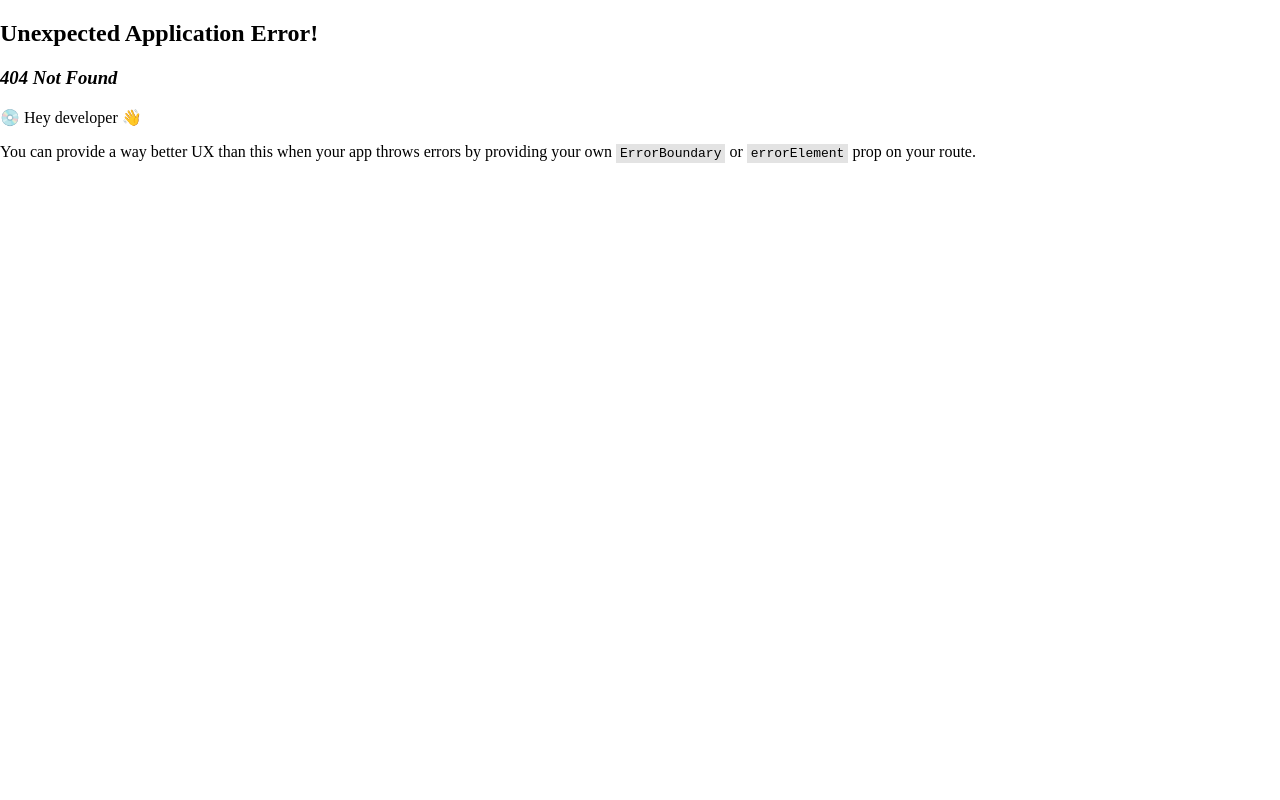
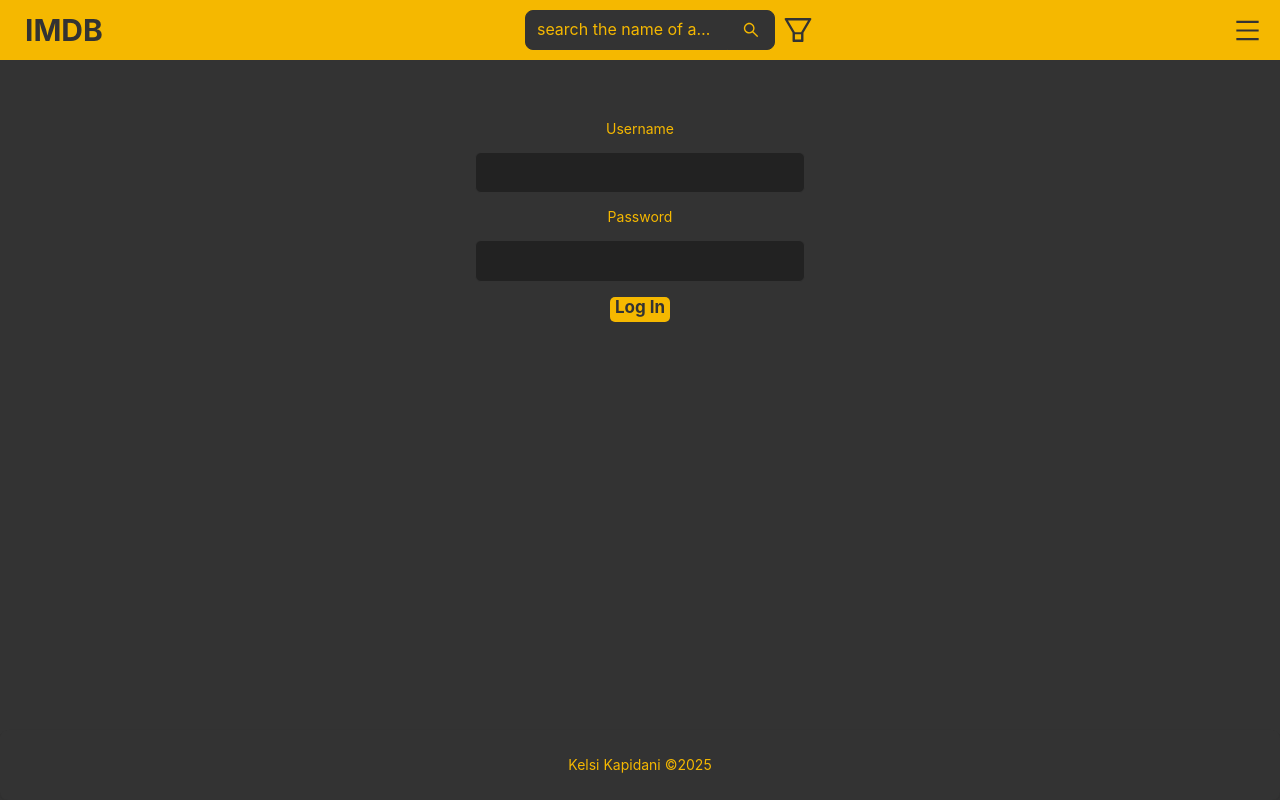
Before and after one commit to kelsi-kapidani/frontend-assignment, a React (Vite) app in the folder first-assignment/: page /login in a window 1280 px wide. Before the commit this address had no page. Built offline with nearby package versions, Linux system fonts and the light colour scheme.

Commit message:
Added(Slices): added redux slices and functionality to log in and access profile

```diff
--- a/first-assignment/package.json
+++ b/first-assignment/package.json
@@ -11,9 +11,11 @@
   },
   "dependencies": {
     "@ant-design/icons": "^5.6.1",
+    "@reduxjs/toolkit": "^2.8.1",
     "antd": "^5.24.8",
     "react": "^19.0.0",
     "react-dom": "^19.0.0",
+    "react-redux": "^9.2.0",
     "react-router": "^7.5.1",
     "react-router-dom": "^7.5.1"
   },
--- a/first-assignment/src/Components/Home.tsx
+++ b/first-assignment/src/Components/Home.tsx
@@ -1,6 +1,6 @@
 import '../index.css'
 import { Carousel } from 'antd'
-import { filmDB } from '../DB/films.tsx'
+import { filmDB } from '../DB/films'
 
 console.log(filmDB);
 
--- a/first-assignment/src/Components/LogIn.tsx
+++ b/first-assignment/src/Components/LogIn.tsx
@@ -2,13 +2,18 @@ import { Col, Input, Row } from "antd";
 import { useState } from "react";
 import { findUN } from "../DB/profiles";
 import { useNavigate } from "react-router-dom";
+import { useDispatch } from "react-redux";
+import { set } from "../Slices/profileIdSlice";
+import { login } from "../Slices/loginSlice";
 
 export function LogIn() {
 
     const [userName, setUserName] = useState<string>('');
     const [passWord, setPassWord] = useState<string>('');
     const [failedLogin, setFailedLogin] = useState(false);
-    const navigate = useNavigate()
+
+    const navigate = useNavigate();
+    const dispatch = useDispatch();
 
     const handleLogIn = (username: string, password: string) => {
 
@@ -18,38 +23,40 @@ export function LogIn() {
             return
         }
         if (profile.login.password===password) {
+            dispatch(set(profile.id));
+            dispatch(login());
             navigate(`/profile/${profile.id}`);
         }
     };
 
     return(
-        <Row>
-            <Col style={{justifyContent:'center', color:'#F5B800'}}>
-                {failedLogin&&<Row> Not Valid Log In Credentials</Row>}
-                <Row>
+        <Row align='middle' justify='center'>
+            <Col style={{color:'#F5B800'}}>
+                {failedLogin&&<Row align='middle' justify='center'> Not Valid Log In Credentials</Row>}
+                <Row  justify='center' style={{marginTop:'20px'}}>
                     Username
                 </Row>
                 <Row>
                     <Input
-                        size="large"
-                        style={{ width: '350px', color: '#F5B800', borderColor: '#333333', backgroundColor: '#333333', fontSize:'22px', marginTop:'15px', marginBottom:'15px'}}
+                        size="middle"
+                        style={{ textAlign:'center', width: '330px', color: '#F5B800', borderColor: '#333333', backgroundColor: '#222222', fontSize:'20px', marginTop:'15px', marginBottom:'15px'}}
                         className="custom-input"
                         onChange={(e)=>{setUserName(e.target.value)}}/>
                 </Row>
-                <Row>
+                <Row justify='center'>
                     Password
                 </Row>
                 <Row>
                     <Input
-                        size="large"
-                        style={{ width: '350px', color: '#F5B800', borderColor: '#333333', backgroundColor: '#333333', fontSize:'22px', marginTop:'15px', marginBottom:'15px'}}
+                        size="middle"
+                        style={{ textAlign:'center', width: '330px', color: '#F5B800', borderColor: '#333333', backgroundColor: '#222222', fontSize:'20px', marginTop:'15px', marginBottom:'15px'}}
                         className="custom-input"
                         onChange={(e)=>{setPassWord(e.target.value)}}
                         onPressEnter={()=>{handleLogIn(userName,passWord)}}/>
                 </Row>
-                <Row>
+                <Row align='middle' justify='center'>
                     <div
-                        style={{borderRadius:'5px', color:'#333333', backgroundColor:'#F5B800'}}
+                        style={{ textAlign:'center', borderRadius:'5px', color:'#333333', backgroundColor:'#F5B800', fontSize:'17px', width:'60px', height:'25px', fontWeight:'bold', cursor:'pointer'}}
                         onClick={()=>{handleLogIn(userName,passWord)}}>Log In</div>
                 </Row>
             </Col>
--- a/first-assignment/src/Components/NavBar.tsx
+++ b/first-assignment/src/Components/NavBar.tsx
@@ -4,6 +4,8 @@ import { MenuOutlined , FilterOutlined , SearchOutlined } from '@ant-design/icon
 import { allGenres } from '../DB/films'
 import { useState } from 'react'
 import '../index.css'
+import { useSelector } from 'react-redux'
+import { RootState } from '../main'
 
 const { Search } = Input;
 const { useBreakpoint } = Grid;
@@ -15,8 +17,11 @@ export function NavBar() {
     const [open, setOpen] = useState(false);
     const [open2, setOpen2] = useState(false);
 
-    const navigate = useNavigate()
+    const navigate = useNavigate();
     const screens = useBreakpoint();
+
+    const loginStatus = useSelector((state:  RootState) => state.logIn.value);
+    const profileId = useSelector((state:  RootState)  => state.profileId.value);
 
     const menu = (
         <div className='custom-checkbox-group'>
@@ -84,8 +89,9 @@ export function NavBar() {
                     <Drawer width='200' style={{backgroundColor:'#333333'}} maskClosable={true}  closable={false} onClose={()=>setOpen(false)} open={open}>
                         <Menu className="custom-menu" style={{backgroundColor:'#333333'}}>
                             <Menu.Item style={{color:'#FFFFFF'}} onClick={()=> {setSelectedGenres([]);setOpen(false);navigate('/home')}}>Home</Menu.Item>
-                            <Menu.Item style={{color:'#FFFFFF'}} onClick={()=> {setSelectedGenres([]);setOpen(false);navigate('/profile')}}>My Profile</Menu.Item>
+                            {loginStatus&&<Menu.Item style={{color:'#FFFFFF'}} onClick={()=> {setSelectedGenres([]);setOpen(false);navigate(`/profile/${profileId}`)}}>My Profile</Menu.Item>}
                             <Menu.Item style={{color:'#FFFFFF'}} onClick={()=>{setSelectedGenres([]);setOpen(false);navigate(`/search?name=&genres=`)}}>Library</Menu.Item>
+                            {!loginStatus&&<Menu.Item style={{color:'#FFFFFF'}} onClick={()=> {setSelectedGenres([]);setOpen(false);navigate('/login')}}>Log In</Menu.Item>}
                             <Menu.Item style={{color:'#FFFFFF'}}>Contact</Menu.Item>
                         </Menu>
                     </Drawer>
@@ -126,9 +132,10 @@ export function NavBar() {
                 <MenuOutlined style={{fontSize:'25px' , color:'#333333'}} onClick={()=>setOpen(true)}/>
                 <Drawer width='200' style={{backgroundColor:'#333333'}} maskClosable={true}  closable={false} onClose={()=>setOpen(false)} open={open}>
                     <Menu className="custom-menu" style={{backgroundColor:'#333333'}}>
-                        <Menu.Item style={{color:'#FFFFFF'}} onClick={()=> {setSelectedGenres([]);setOpen(false);navigate('/profile')}}>My Profile</Menu.Item>
+                        {loginStatus&&<Menu.Item style={{color:'#FFFFFF'}} onClick={()=> {setSelectedGenres([]);setOpen(false);navigate(`/profile/${profileId}`)}}>My Profile</Menu.Item>}
                         <Menu.Item style={{color:'#FFFFFF'}} onClick={()=>{setSelectedGenres([]);setOpen(false);navigate(`/search?name=&genres=`)}}>Library</Menu.Item>
                         <Menu.Item style={{color:'#FFFFFF'}}>Contact</Menu.Item>
+                        {!loginStatus&&<Menu.Item style={{color:'#FFFFFF'}} onClick={()=> {setSelectedGenres([]);setOpen(false);navigate('/login')}}>Log In</Menu.Item>}
                     </Menu>
                 </Drawer>
             </Col>
--- a/first-assignment/src/Components/Profile.tsx
+++ b/first-assignment/src/Components/Profile.tsx
@@ -3,6 +3,8 @@ import { Col , Row , Typography , Empty , Grid , Card } from "antd"
 import { useNavigate } from 'react-router'
 import Meta from 'antd/es/card/Meta'
 import { findProfile } from '../DB/profiles'
+import { useSelector } from 'react-redux'
+import { RootState } from '../main'
 
 const { useBreakpoint } = Grid;
 const { Title } = Typography;
@@ -15,10 +17,21 @@ export function Profile () {
     const { id } = useParams();
     const profile = findProfile(Number(id));
 
+    const profileId = useSelector((state:  RootState)  => state.profileId.value);
+
+    if (profile===false) {
+        return(
+            <Empty style={{marginTop:'50px' , marginLeft:'100px'}}/>
+        )
+    }else if (profileId!=profile.id) {
+        return(
+            <div>Your are not logged in to this account</div>
+        )
+    }
     if (screens.xs) {
         return(
             <>
-            {profile===false ? (<Empty style={{marginTop:'50px' , marginLeft:'100px'}}/>) : (
+            {
             <Col style={{marginLeft:'5px',marginRight:'5px'}}>
                 <Row justify='center'>
                     <img
@@ -61,13 +74,12 @@ export function Profile () {
                         </Col>
                     ))}
                 </Row>
-            </Col>)}
+            </Col>}
             </>
         )
     }
     return (
         <>
-        {profile===false ? (<Empty/>) : (
             <Col>
                 <Row  gutter={16} wrap={false}>
                     <Col>
@@ -79,7 +91,7 @@ export function Profile () {
                         <Title style={{color:'#ffffff'}}>{profile.name}</Title>
                     </Col>
                 </Row>
-                <Row>
+                <Row justify='center'>
                     <div style={{color:'#ffffff' , fontWeight:'bold' , fontSize:'30px' , marginBottom:'30px' , marginTop:'50px'}}>Your Library</div>
                 </Row>
                 <Row gutter={[24,32]}>
@@ -113,7 +125,6 @@ export function Profile () {
                     ))}
                 </Row>
             </Col>
-        )}
         </>
     )
 }
--- a/first-assignment/src/DB/profiles.ts
+++ b/first-assignment/src/DB/profiles.ts
@@ -13,8 +13,8 @@ export type Profile = {
 };
 
 export const profiles: Profile[] = [
-    {id: 0 , name: 'Kelsi Kapidani' , picture: '/assets/no_image.jpg' , library: [] , login: {username: 'KelsiKapidani' , password: '07042001Kk'}},
-    {id: 1 , name: 'Ndricim Jahaj' , picture: '/assets/no_image.jpg' , library: [] , login: {username: 'NdricimJahaj' , password: '07042001Nj'}}
+    {id: 0 , name: 'Kelsi Kapidani' , picture: '/assets/no_image.jpeg' , library: [] , login: {username: 'KelsiKapidani' , password: '07042001Kk'}},
+    {id: 1 , name: 'Ndricim Jahaj' , picture: '/assets/no_image.jpeg' , library: [] , login: {username: 'NdricimJahaj' , password: '07042001Nj'}}
 ];
 
 export function findProfile(id: number) {
--- /dev/null
+++ b/first-assignment/src/Slices/loginSlice.ts
@@ -0,0 +1,17 @@
+import { createSlice } from "@reduxjs/toolkit"
+
+const initialState = {
+    value: false
+}
+
+const logInSlice = createSlice({
+    name: 'logIn',
+    initialState,
+    reducers: {
+        login: (state)=> {state.value=true},
+        logout: (state) => {state.value=false}
+    }
+})
+
+export const {login,logout} = logInSlice.actions
+export default logInSlice.reducer
--- /dev/null
+++ b/first-assignment/src/Slices/profileIdSlice.ts
@@ -0,0 +1,17 @@
+import { createSlice } from "@reduxjs/toolkit"
+
+const initialState = {
+    value: -1
+}
+
+const profileIdSlice = createSlice({
+    name: 'logIn',
+    initialState,
+    reducers: {
+        set: (state, action)=> {state.value=action.payload},
+        reset: (state) => {state.value=-1}
+    }
+})
+
+export const {set,reset} = profileIdSlice.actions
+export default profileIdSlice.reducer
--- a/first-assignment/src/main.tsx
+++ b/first-assignment/src/main.tsx
@@ -5,8 +5,23 @@ import App from './App'
 import { Display } from './Components/non-API Variant/Display'
 import { FilmPage } from './Components/non-API Variant/FilmPage'
 import { Home } from './Components/Home'
+import { Profile } from './Components/Profile'
+import { LogIn } from './Components/LogIn'
+import { Provider } from 'react-redux'
+import { configureStore } from '@reduxjs/toolkit/react'
+import logInReducer from './Slices/loginSlice'
+import profileIdReducer from './Slices/profileIdSlice'
 // import { SearchResult } from './Components/API Variant/SerachResult'
 // import { MoviePage } from './Components/API Variant/MoviePage'
+
+const store = configureStore ({
+  reducer: {
+    logIn: logInReducer,
+    profileId: profileIdReducer
+  }
+})
+
+export type RootState = ReturnType<typeof store.getState>;
 
 const router = createBrowserRouter([
   {
@@ -14,8 +29,13 @@ const router = createBrowserRouter([
   element: <App />,
   children: [
     {
-    path:'/profile',
+    path:'/profile/:id',
+    element: <Profile />
     },
+    {
+      path:'/login',
+      element: <LogIn />
+      },
     {
     path:'/search',
     element: <Display />
@@ -32,8 +52,11 @@ const router = createBrowserRouter([
 }
 ]);
 
+
 ReactDOM.createRoot(document.getElementById('root') as HTMLElement).render(
   <React.StrictMode>
-    <RouterProvider router={router}/>
+    <Provider store={store}>
+      <RouterProvider router={router}/>
+    </Provider>
   </React.StrictMode>,
 )
```
Also changed, not shown: first-assignment/src/Components/loginSlice.ts (deleted), 1 other file (tests, documents, lock files or other folders).
